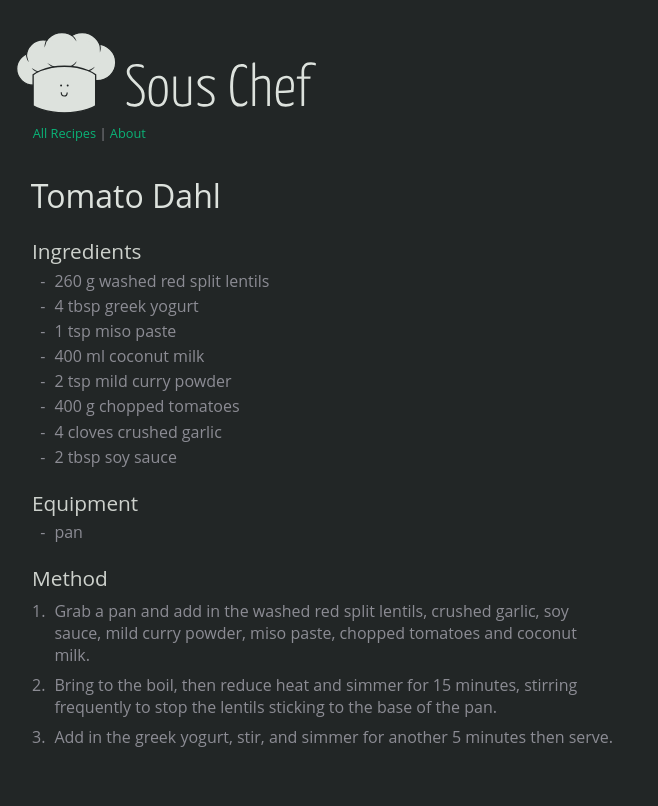
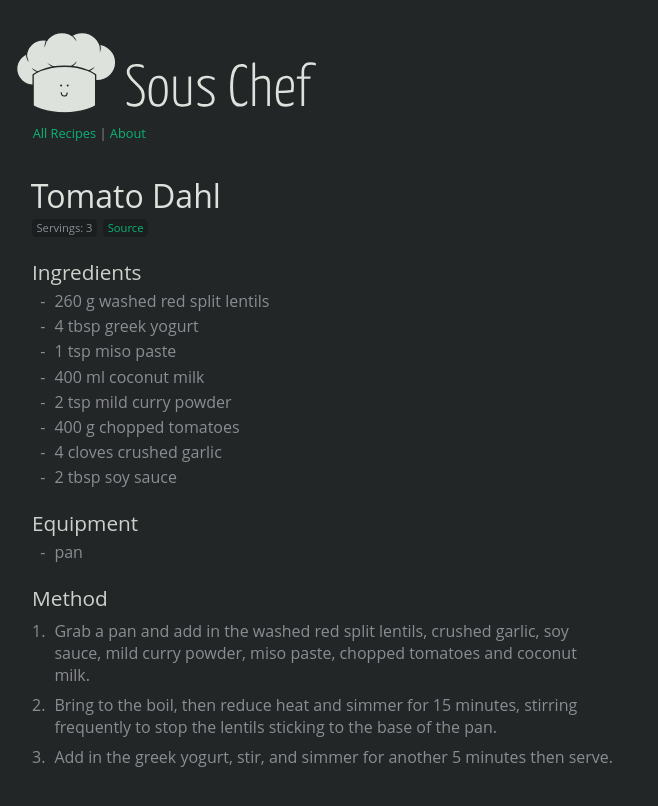
Before and after one commit to teamstarling/eats, a Jekyll site: the page built from _recipes/tomato-dahl.markdown, in a window 1280 px wide. Shown: the top 806 px of the page, without its empty margins (0-658 px from the left). Built offline with Jekyll 4.4.1, drawn with Linux system fonts in a browser that asks for light colours.

Commit message:
Display number of servings and link to source (where relevant) for each recipe.

```diff
--- a/_layouts/recipe.html
+++ b/_layouts/recipe.html
@@ -1,6 +1,12 @@
 ---
 layout: default
 ---
+<aside>
+  <span>Servings: {{ page.metadata.servings }}</span>
+  {% if page.metadata.source %}
+  <span> <a href="{{ page.metadata.source }}">Source</a></span>
+  {% endif %}
+</aside>
 
 <h3>Ingredients</h3>
 <ul>
--- a/_sass/main.scss
+++ b/_sass/main.scss
@@ -36,6 +36,18 @@ section {
     max-width: 600px;
     margin-left: 1em;
 }
+aside {
+    font-size: 0.7rem;
+    margin-top: 0.2em;
+
+    span {
+        background: #1a1e1e;
+        border-radius: 0.4em;
+        margin-right: 0.3em;
+        padding: 0.1em 0.4em 0.2em 0.4em;
+        display: inline-block;
+    }
+}
 ol {
     list-style: decimal;
 }
```
